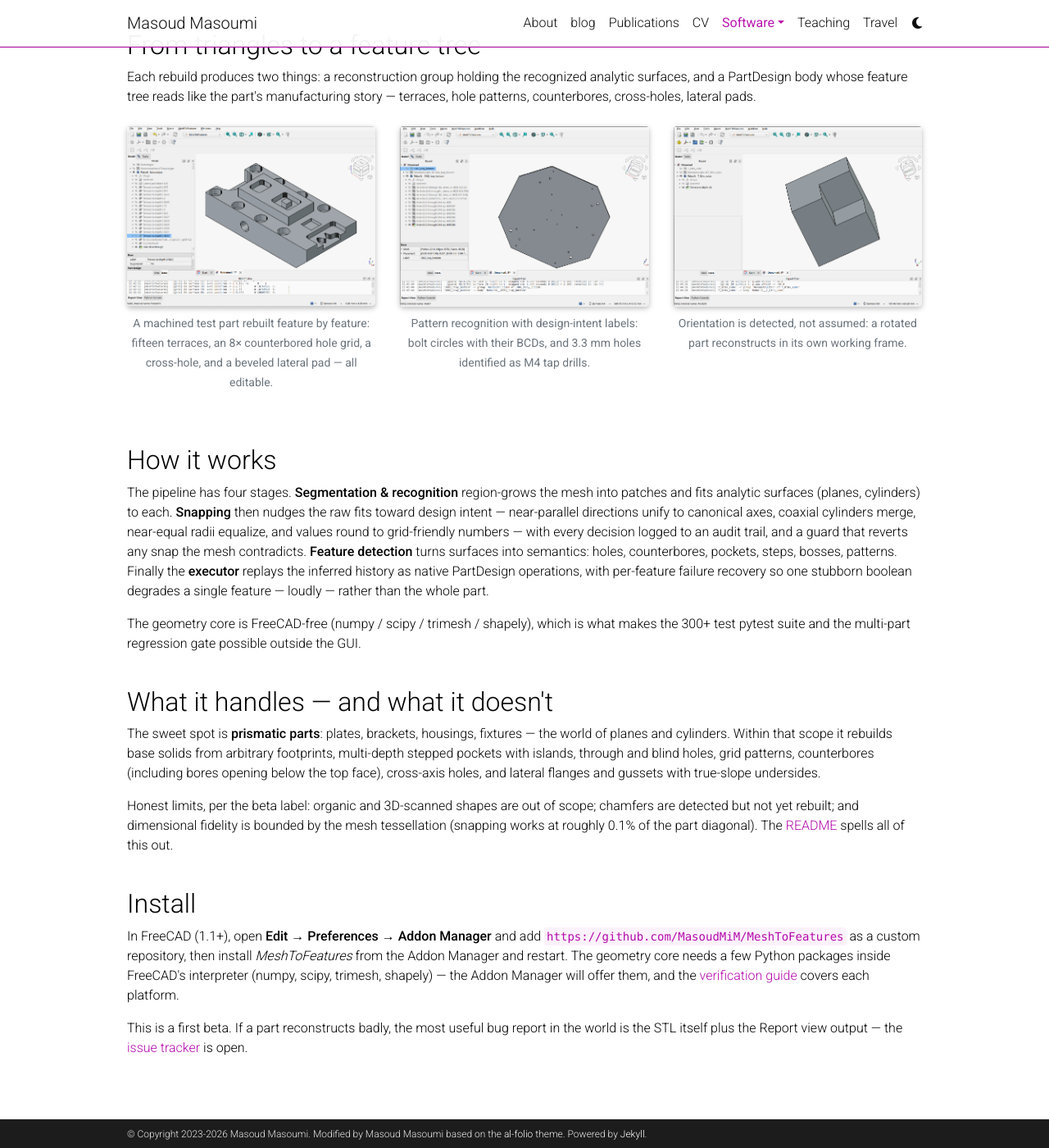
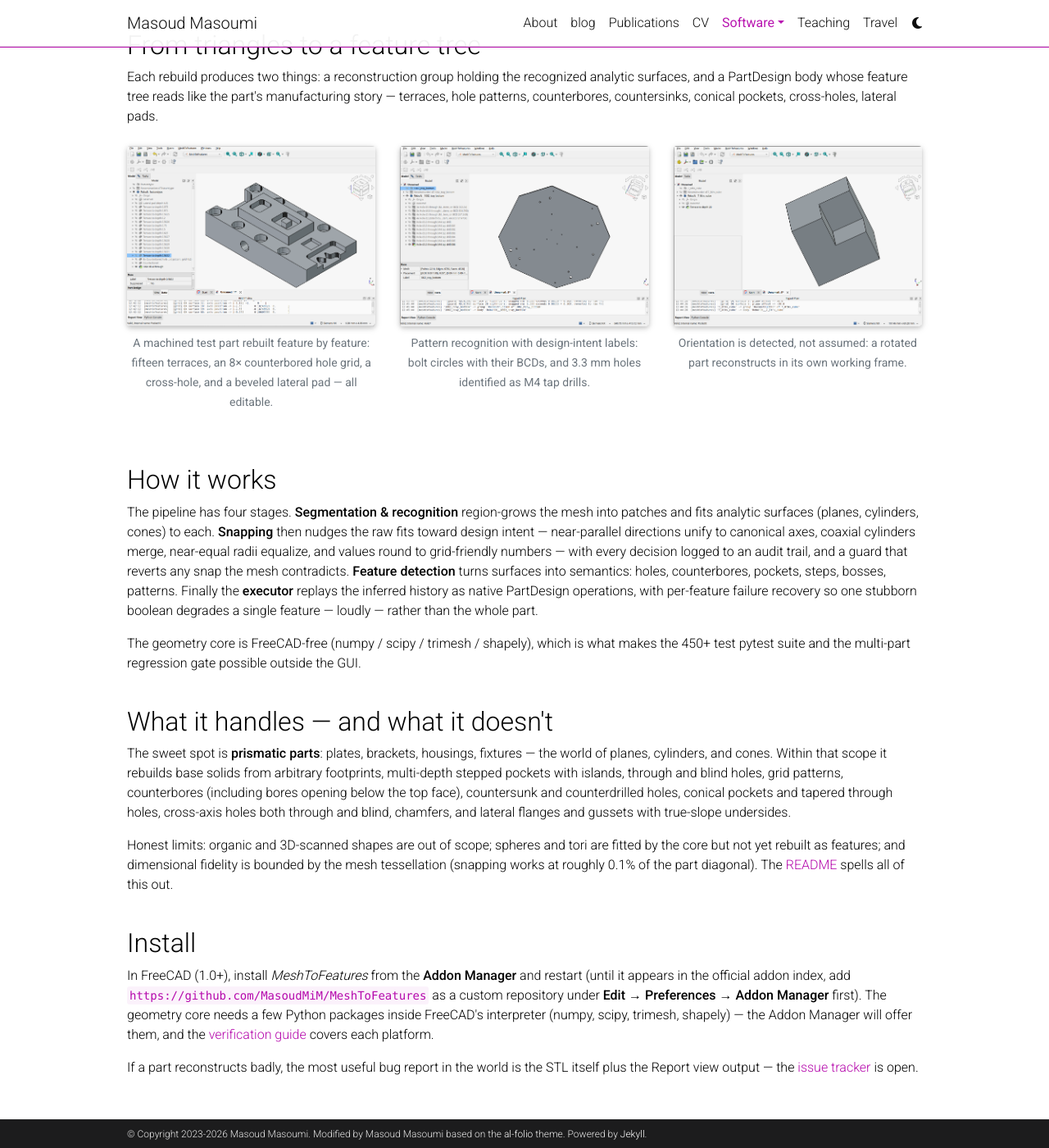
Before and after one commit to MasoudMiM/masoudmim.github.io, a Jekyll site: the page built from _pages/meshtofeatures.md, in a window 1280 px wide and 1400 px high, scrolled down 574 px. Shown: the whole window at 82% size. Built offline with Jekyll 4.4.1, drawn with Linux system fonts in a browser that asks for light colours; comment, search, counter and statistics services are not loaded; a style sheet for code colours, icons or effects is not loaded; some of the changed text lies outside the part shown.

Commit message:
update meshtofeature page

```diff
--- a/_pages/meshtofeatures.md
+++ b/_pages/meshtofeatures.md
@@ -36,9 +36,9 @@ description: A FreeCAD workbench that reverse-engineers STL meshes of prismatic
   <div class="col-md-6 mb-3">
     <a href="https://github.com/MasoudMiM/MeshToFeatures/releases"
        class="btn btn-primary btn-lg" target="_blank" rel="noopener" style="min-width: 240px;">
-      <i class="fas fa-download"></i>&nbsp;&nbsp;Download (beta)
+      <i class="fas fa-download"></i>&nbsp;&nbsp;Download
     </a>
-    <p class="mt-2"><small class="text-muted">First public beta — reports welcome.</small></p>
+    <p class="mt-2"><small class="text-muted">v0.17.0 — bug reports with the STL attached are welcome.</small></p>
   </div>
 </div>
 
@@ -50,7 +50,8 @@ description: A FreeCAD workbench that reverse-engineers STL meshes of prismatic
       Each rebuild produces two things: a reconstruction group holding the
       recognized analytic surfaces, and a PartDesign body whose feature
       tree reads like the part's manufacturing story — terraces, hole
-      patterns, counterbores, cross-holes, lateral pads.
+      patterns, counterbores, countersinks, conical pockets, cross-holes,
+      lateral pads.
     </p>
   </div>
 </div>
@@ -88,7 +89,7 @@ description: A FreeCAD workbench that reverse-engineers STL meshes of prismatic
     <p>
       The pipeline has four stages.  <strong>Segmentation &amp;
       recognition</strong> region-grows the mesh into patches and fits
-      analytic surfaces (planes, cylinders) to each.
+      analytic surfaces (planes, cylinders, cones) to each.
       <strong>Snapping</strong> then nudges the raw fits toward design
       intent — near-parallel directions unify to canonical axes, coaxial
       cylinders merge, near-equal radii equalize, and values round to
@@ -103,7 +104,7 @@ description: A FreeCAD workbench that reverse-engineers STL meshes of prismatic
     </p>
     <p>
       The geometry core is FreeCAD-free (numpy / scipy / trimesh /
-      shapely), which is what makes the 300+ test pytest suite and the
+      shapely), which is what makes the 450+ test pytest suite and the
       multi-part regression gate possible outside the GUI.
     </p>
   </div>
@@ -115,16 +116,18 @@ description: A FreeCAD workbench that reverse-engineers STL meshes of prismatic
     <h2>What it handles — and what it doesn't</h2>
     <p>
       The sweet spot is <strong>prismatic parts</strong>: plates, brackets,
-      housings, fixtures — the world of planes and cylinders.  Within that
-      scope it rebuilds base solids from arbitrary footprints, multi-depth
-      stepped pockets with islands, through and blind holes, grid patterns,
-      counterbores (including bores opening below the top face),
-      cross-axis holes, and lateral flanges and gussets with true-slope
+      housings, fixtures — the world of planes, cylinders, and cones.  Within
+      that scope it rebuilds base solids from arbitrary footprints,
+      multi-depth stepped pockets with islands, through and blind holes,
+      grid patterns, counterbores (including bores opening below the top
+      face), countersunk and counterdrilled holes, conical pockets and
+      tapered through holes, cross-axis holes both through and blind,
+      chamfers, and lateral flanges and gussets with true-slope
       undersides.
     </p>
     <p>
-      Honest limits, per the beta label: organic and 3D-scanned shapes are
-      out of scope; chamfers are detected but not yet rebuilt; and
+      Honest limits: organic and 3D-scanned shapes are out of scope; spheres
+      and tori are fitted by the core but not yet rebuilt as features; and
       dimensional fidelity is bounded by the mesh tessellation (snapping
       works at roughly 0.1% of the part diagonal).  The
       <a href="https://github.com/MasoudMiM/MeshToFeatures#limitations-please-read-before-filing-bugs"
@@ -138,11 +141,12 @@ description: A FreeCAD workbench that reverse-engineers STL meshes of prismatic
   <div class="col-md-12">
     <h2>Install</h2>
     <p>
-      In FreeCAD (1.1+), open <strong>Edit → Preferences → Addon
-      Manager</strong> and add
+      In FreeCAD (1.0+), install <em>MeshToFeatures</em> from the
+      <strong>Addon Manager</strong> and restart (until it appears in the
+      official addon index, add
       <code>https://github.com/MasoudMiM/MeshToFeatures</code> as a custom
-      repository, then install <em>MeshToFeatures</em> from the Addon
-      Manager and restart.  The geometry core needs a few Python packages
+      repository under <strong>Edit → Preferences → Addon
+      Manager</strong> first).  The geometry core needs a few Python packages
       inside FreeCAD's interpreter (numpy, scipy, trimesh, shapely) — the
       Addon Manager will offer them, and the
       <a href="https://github.com/MasoudMiM/MeshToFeatures/blob/main/docs/VERIFY.md"
@@ -150,7 +154,7 @@ description: A FreeCAD workbench that reverse-engineers STL meshes of prismatic
       platform.
     </p>
     <p>
-      This is a first beta.  If a part reconstructs badly, the most useful
+      If a part reconstructs badly, the most useful
       bug report in the world is the STL itself plus the Report view
       output — the
       <a href="https://github.com/MasoudMiM/MeshToFeatures/issues"
```
